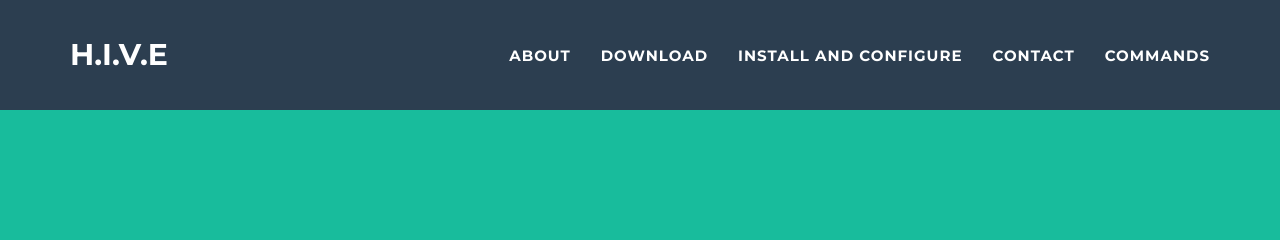
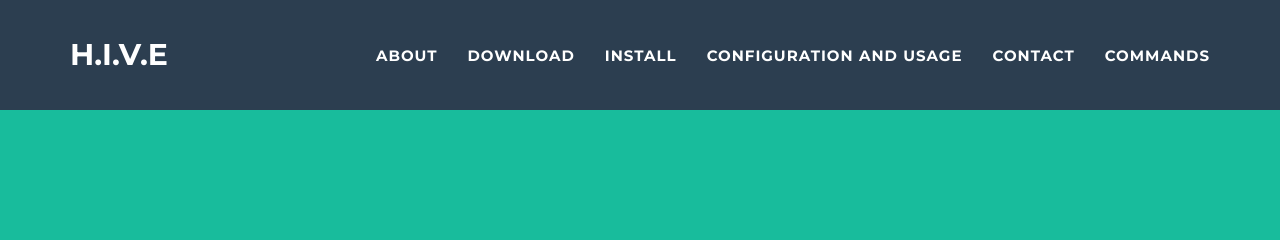
Before and after one commit to NateBrownProjects/hive, a Jekyll site: the page built from index.html, in a window 1280 px wide. Shown: the top 240 px of the page. Built offline with Jekyll 4.4.1, drawn with Linux system fonts in a browser that asks for light colours.

Commit message:
Update nav.html

```diff
--- a/_includes/nav.html
+++ b/_includes/nav.html
@@ -24,8 +24,12 @@
                         <a href="https://natebrownprojects.github.io/hive/#download">Download</a>
                     </li>
                    <li class="page-scroll">
-                        <a href="https://natebrownprojects.github.io/hive/#insandcon">Install and Configure</a>
+                        <a href="https://natebrownprojects.github.io/hive/#install">Install</a>
                     </li>
+                   <li class="page-scroll">
+                        <a href="https://natebrownprojects.github.io/hive/#insandcon">Configuration and Usage</a>
+                    </li>
+
                     <li class="page-scroll">
                         <a href="https://natebrownprojects.github.io/hive/#contact">Contact</a>
                    </li>
```
